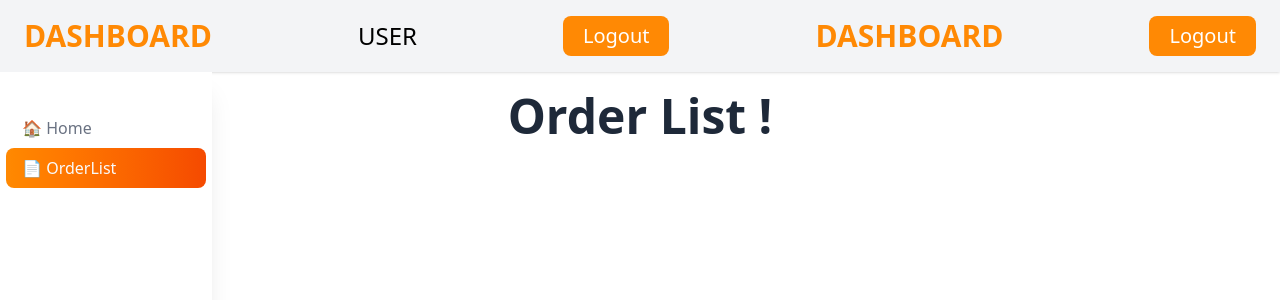
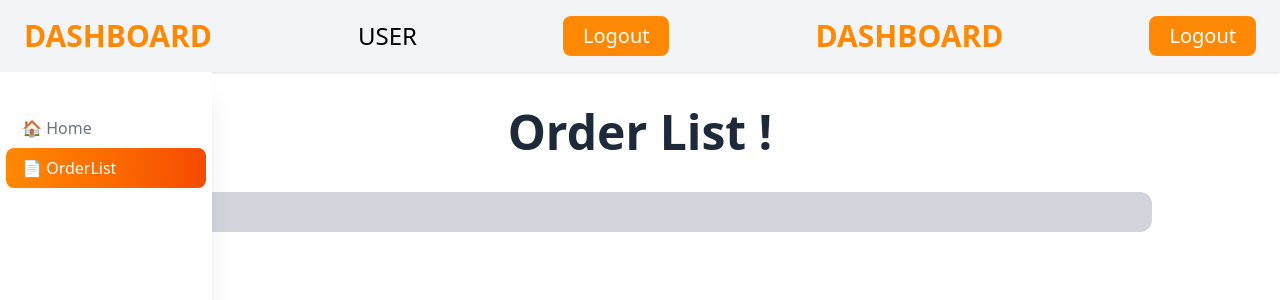
Before and after one commit to sskhan999999999999-spec/Dashboard, a Next.js app: page /Dashboard/Orderlist in a window 1280 px wide. Shown: the top 300 px of the page. Built offline with nearby package versions, Linux system fonts and the light colour scheme.

Commit message:
orderlist UI Work

```diff
--- a/src/app/Dashboard/Orderlist/page.jsx
+++ b/src/app/Dashboard/Orderlist/page.jsx
@@ -10,17 +10,20 @@ function Orderlist() {
 
   return (
     <div>
-      <h1 className='text-center text-gray-800 p-5 font-bold text-5xl'>Order List !</h1>
+      <h1 className='text-center text-gray-800 p-9 font-bold text-5xl'>Order List !</h1>
 
-      <div className='text-center text-2xl p-4'>
+      <div className='flex justify-center'>
+        <div className='flex flex-col text-2xl p-5 h-full max-h-100 overflow-y-auto bg-gray-300 w-full sm:max-w-2xl lg:max-w-5xl rounded-xl'>
           {orderList.map((order, index) => (
             <div
               key={index}
+              className='flex p-1 items-center justify-between'
             >
               <span className='pr-5'>{order.text}</span>
-            <Toggle/>
+              <Toggle />
             </div>
           ))}
+        </div>
       </div>
     </div>
   )
--- a/src/app/components/Toggle.jsx
+++ b/src/app/components/Toggle.jsx
@@ -1,15 +1,27 @@
 "use client"
-import React, { useState } from 'react'
-import {Switch} from "@headlessui/react"
-
+import React, { useEffect, useState } from 'react'
+import { Switch } from "@headlessui/react"
 
 function Toggle({}) {
+
     const [enable, setEnable] = useState(false);
+
+    useEffect(() => {
+        const savedToggle = localStorage.getItem("toggle");
+        if(savedToggle !== null){
+            setEnable(JSON.parse(savedToggle))
+        }
+    }, [])
+
+    useEffect(() => {
+        localStorage.setItem("toggle", JSON.stringify(enable));
+    }, [enable])
+
     return (
         <Switch
             checked={enable}
-            onClick={setEnable}
-            className={`${enable ? "bg-amber-500" : "bg-gray-300"
+            onChange={setEnable}
+            className={`${enable ? "bg-amber-500" : "bg-gray-400"
                 } relative inline-flex h-6 w-10 items-center rounded-full transition-colors`}
         >
 
@@ -17,7 +29,6 @@ function Toggle({}) {
                 className={`${enable ? "translate-x-5" : "translate-x-1"
                     } inline-block h-4 w-4 transform rounded-full bg-white transition-transform`} />
     </Switch >
-
   )
 }
 
```
Also changed, not shown: src/app/Dashboard/Createorder/page.jsx (+4 -4 lines). Lines whose indentation alone changed are shown as unchanged.
